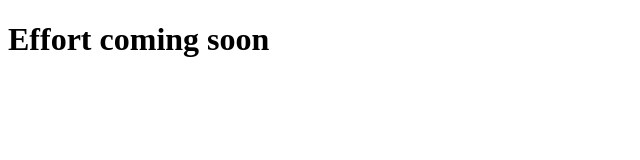
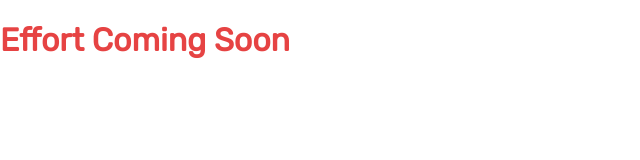
Before and after one commit to totallynotemma/totallynotemma.github.io, a plain HTML site: page index.html in a window 1280 px wide. Shown: the whole page, without its empty margins (0-640 px from the left). Drawn offline with Linux system fonts and the light colour scheme.

Commit message:
moar lol

```diff
--- /dev/null
+++ b/assets/master.css
@@ -0,0 +1,18 @@
+@import url('https://fonts.googleapis.com/css2?family=Rubik&display=swap');
+
+* {box-sizing: border-box;}
+
+body {
+  margin: 0;
+  font-family: 'Rubik', sans-serif;
+  min-height: 100vh;
+  width: 100%;
+}
+
+.stylish_box {
+  height: 100%;
+  width: 100%;
+  justify-content: center;
+  align-items: center;
+  color: #e64343;
+}
--- a/index.html
+++ b/index.html
@@ -1,12 +1,19 @@
 <!DOCTYPE html>
 <html lang="en">
   <head>
+    <title>totallynotemma</title>
     <meta charset="UTF-8">
     <meta name="viewport" content="width=device-width, initial-scale=1.0">
-    <title>Document</title>
+    <!--  -->
+    <meta name="title" content="totallynotemma">
+    <meta name="description" content="effort coming soon, plz don't click this">
+    <!-- AAAAAAAAAAAAAH -->
+    <link rel="stylesheet" href="assets/master.css">
   </head>
 
   <body>
-    <h1>Effort coming soon</h1>
+    <div class="stylish_box">
+      <h1>Effort Coming Soon</h1>
+    </div>
   </body>
 </html>
```
